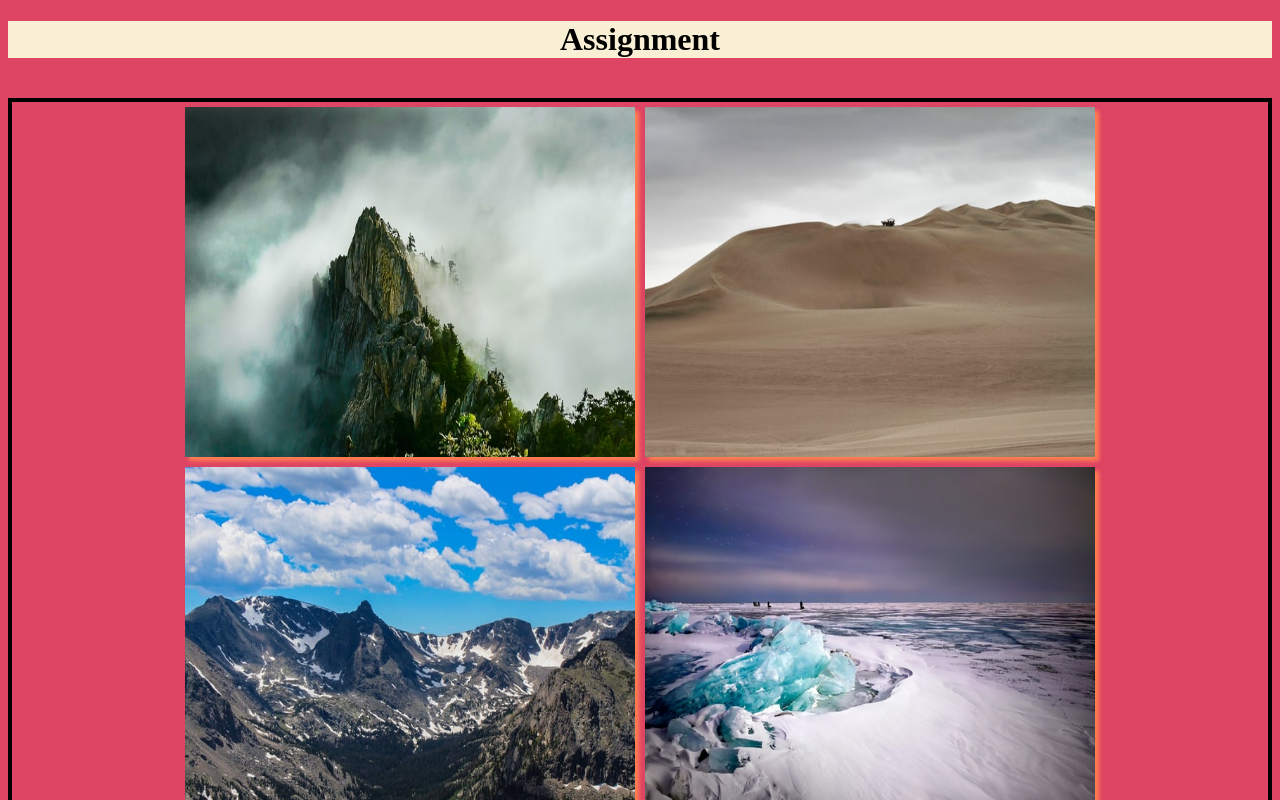
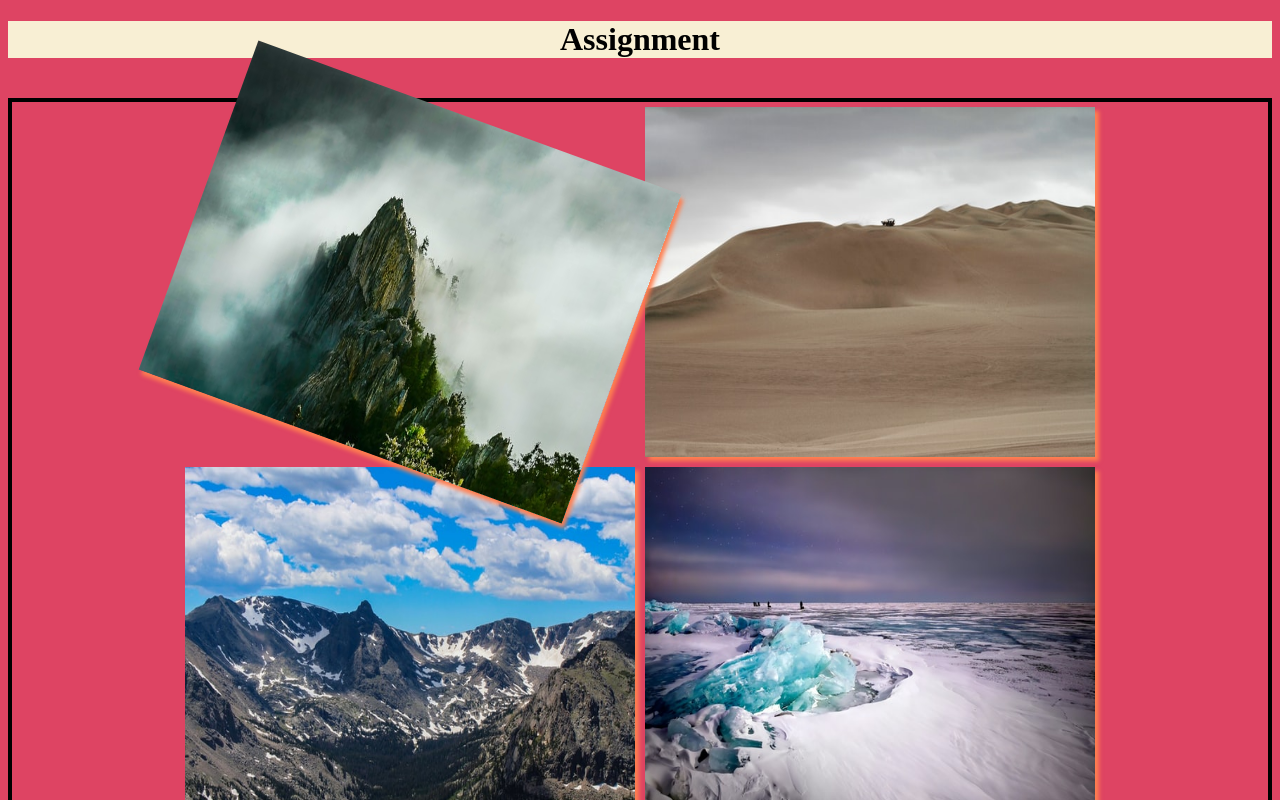
Before and after one commit to Raj18anand/25-04-20-LEARNING-FLEX, a plain HTML site: page index.html in a window 1280 px wide. In both pictures the pointer is over the picture 410 px from the left and 281 px from the top of the page. Shown: the top 800 px of the page. Drawn offline with Linux system fonts and the light colour scheme.

Commit message:
Update index.html

```diff
--- a/index.html
+++ b/index.html
@@ -24,7 +24,7 @@ img{
     box-shadow: 4px 4px 4px coral;
 }
 img:hover{
-    transform: perspective(10);
+    transform: rotate(20deg);
 }
          div{
             border: 4px solid black;
```
